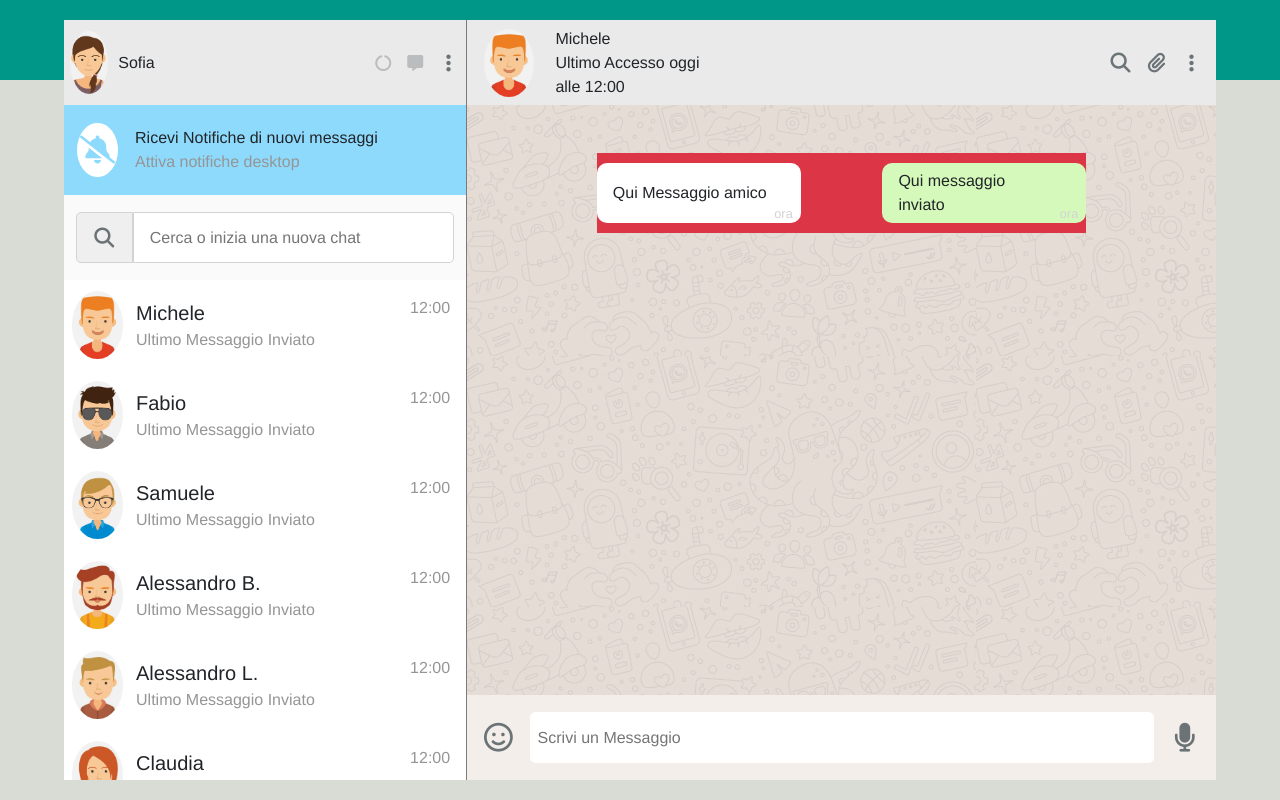
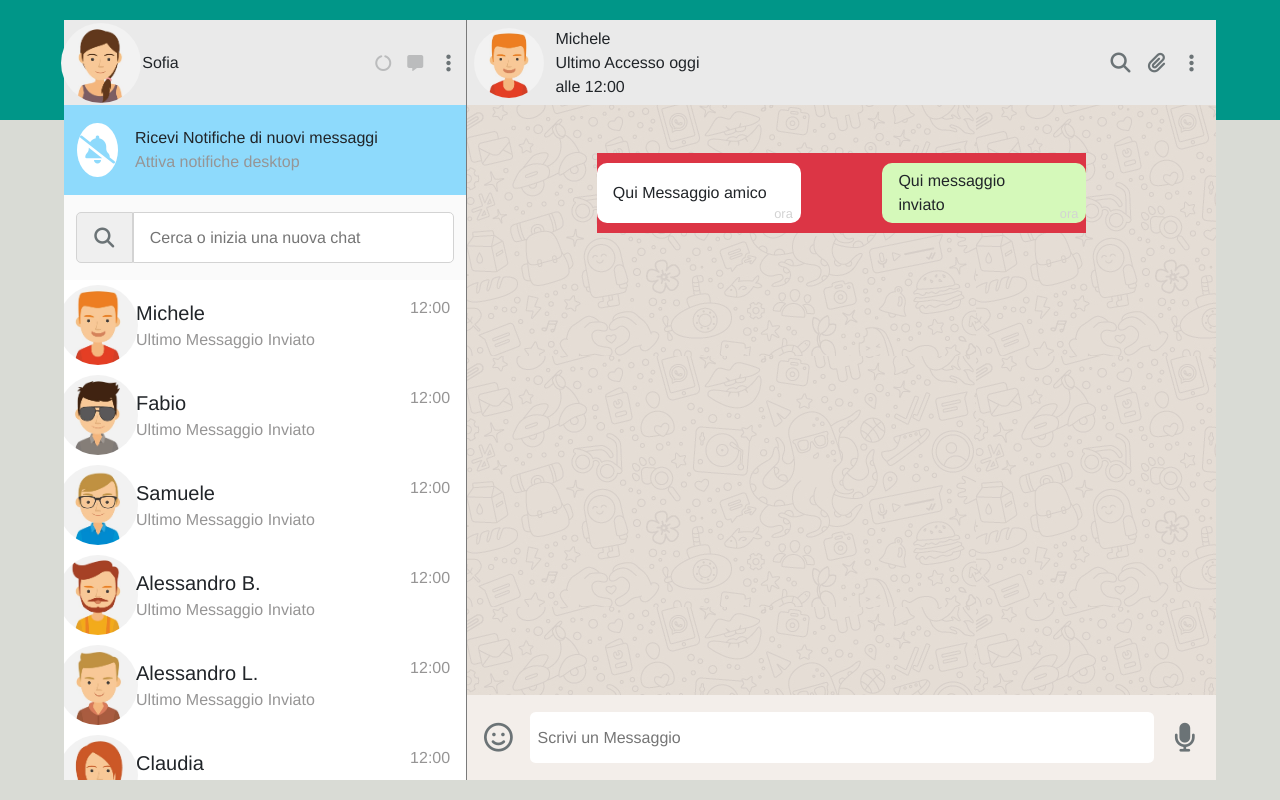
Before and after one commit to 78741722Ale/vue-boolzapp, a plain HTML site: page index.html in a window 1280 px wide. Drawn offline with nearby package versions, Linux system fonts and the light colour scheme.

Commit message:
Aggiunto linear Gradient al sottofondo e sistemata dimensioni proPics

```diff
--- a/assets/css/style.css
+++ b/assets/css/style.css
@@ -89,20 +89,9 @@ body {
     font-family: Helvetica, sans-serif;
     position: relative;
     z-index: -1;
-}
-
-/* Header in sottofondo */
-.b_header {
-    width: var(--Body_width);
-    height: 10%;
-    background-color: var(--Body_Header_BG);
-}
-
-/* Main in sottofondo */
-.b_main {
-    width: var(--Body_width);
-    height: calc(100vh - 10%);
-    background-color: var(--body_main_bgcolor);
+    background-image: linear-gradient(to bottom, var(--Body_Header_BG) 0px,
+    var(--Body_Header_BG) 120px, var(--body_main_bgcolor) 120px,
+    var(--body_main_bgcolor) 100%);
 }
 
 /* Container principale */
@@ -199,13 +188,13 @@ body {
 
 /* Pro Pics Utente (sofia) */
 .pro_pics_xs {
-    width: 75%;
-    height: 75%;
+    width: 80px;
+    height: 80px;
 }
 /* Pro Pics vari utenti */
 .pro_pics_sm {
-    width: 60%;
-    height: 80%;
+    width: 70px;
+    height: 70px;
 }
 
 /* Common delle pro pics */
--- a/assets/js/app.js
+++ b/assets/js/app.js
@@ -203,18 +203,12 @@ const app = new Vue({
         ],
         // Immagine Attiva
         activeImage: 0,
-        // Array vuoto
-        chat_corrente: []
+        // Contatto Attivo
+        activeContact: 0,
     },
     methods: {
-        activeChat(contatto) {
-            // Creo array vuoto della chat corrente
-            this.chat_corrente = [];
-            // pusho il parametro
-            this.chat_corrente.push(contatto)
-            console.log(this.chat_corrente);
-            // Ciclo for each
-
+        activeChat(index) {
+            this.activeContact = index
         }
     },
 })
--- a/index.html
+++ b/index.html
@@ -20,11 +20,6 @@
 
 <body>
 
-    <!-- Header del body -->
-    <section class="b_header"></section>
-    <!-- Main del Body -->
-    <section class="b_main"></section>
-
     <!-- Link a div con ID Principale -->
     <!-- Creo i due maxi container- aside e main -->
     <div class="m_container absolute_center" id='app'>
@@ -37,11 +32,11 @@
                     <!-- Profilo Utente Attivo (qua intanto scrivi ma poi cambia con dinamica) -->
                     <div class="col-3 h-100 d-flex align-items-center justify-content-center">
                         <!-- Pro pics (non dinamica) -->
-                        <div class="col-6 h-100 flex_center">
+                        <div class="col-6 ps-4 h-100 flex_center">
                             <img class="pro_pics_xs" src="./assets/src/avatar_io.jpg" alt="User_Profile_Picture">
                         </div>
                         <!-- UserName (dinamico) -->
-                        <div class="col-6 h-100 d-flex flex-column align-items-start justify-content-center">
+                        <div class="col-6 ps-4 h-100 d-flex flex-column align-items-start justify-content-center">
                             <ul class="unstyled pt-3 ps-1">
                                 <li>Sofia</li>
                             </ul>
```
